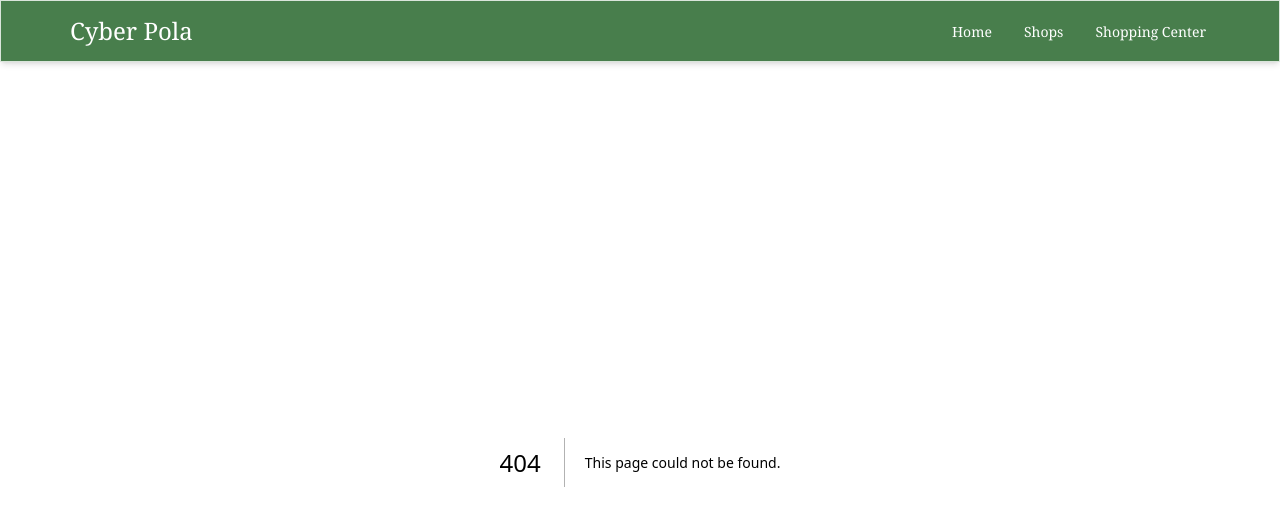
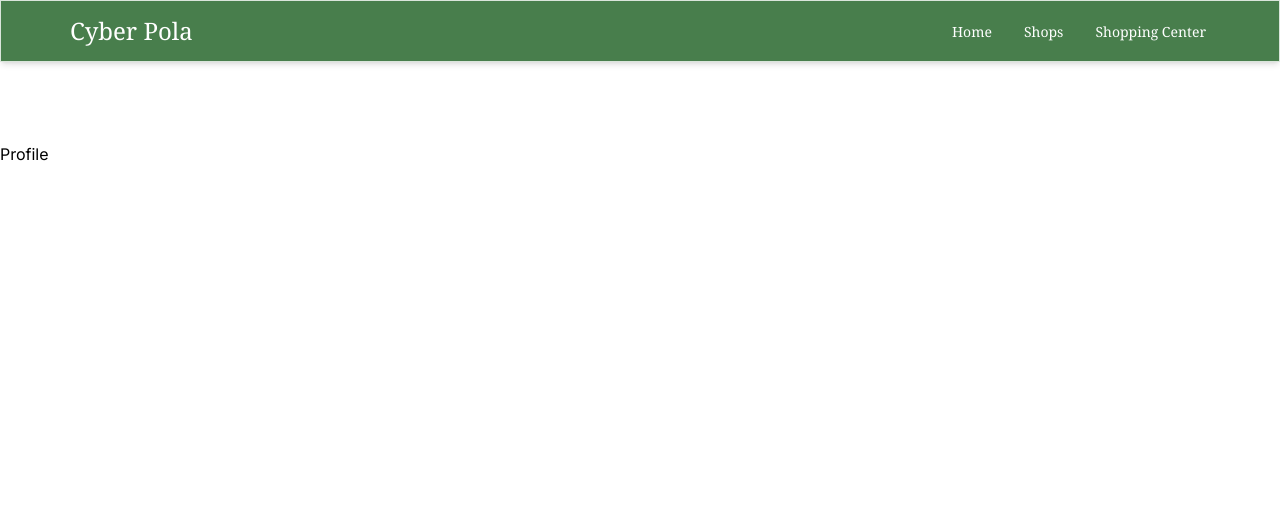
Before and after one commit to Tiran-Jayasekara/cyberPola, a Next.js app: page /pages/Profile in a window 1280 px wide. Before the commit this address had no page. Shown: the top 526 px of the page. Built offline with nearby package versions, Linux system fonts and the light colour scheme.

Commit message:
update
update

```diff
--- /dev/null
+++ b/src/app/pages/Profile/page.js
@@ -0,0 +1,20 @@
+'use client'
+import { GlobalContext } from '@/app/context'
+import React, { useContext } from 'react'
+
+const Profile = () => {
+    const { userData } = useContext(GlobalContext);
+    console.log(userData.firstName);
+
+    return (
+        <>
+            <div className='mt-20'>Profile</div>
+            {userData ? <h1>{userData.firstName}</h1>:""}
+
+
+        </>
+
+    )
+}
+
+export default Profile
--- a/src/app/pages/UserLogin/page.js
+++ b/src/app/pages/UserLogin/page.js
@@ -17,8 +17,8 @@ const UserLogin = () => {
     const Login = async () => {
         const LoginUser = await userLogin(loginForm)
         if (LoginUser.data.message === "Login Success") {
-            setUserData(LoginUser.data.checkUser._id);
-            router.push('/pages/UserProfile')
+            setUserData(LoginUser.data.checkUser);
+            router.push('/pages/Profile')
             toast.success(LoginUser.data.message, {
                 icon: '✅',
                 position: toast.POSITION.TOP_RIGHT,
```
Also changed, not shown: src/app/pages/UserProfileErro/page.js (renamed from src/app/pages/UserProfile/page.js).
